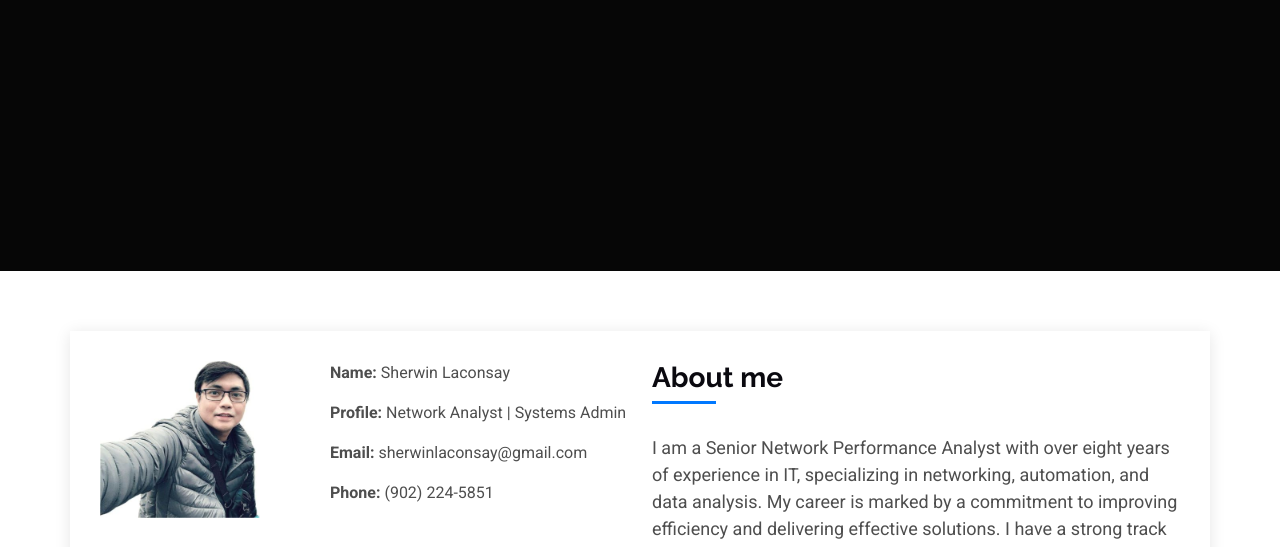
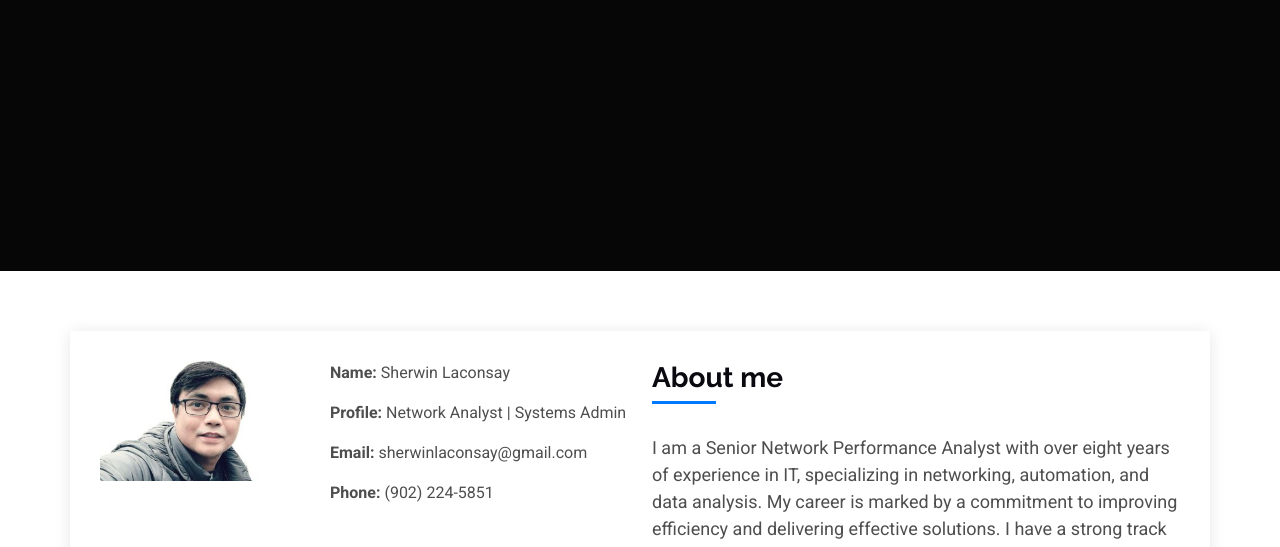
Before and after one commit to solaconsay/myportfolio, a plain HTML site: page index.html in a window 1280 px wide. Shown: the part 530-1077 px from the top of the page. Drawn offline with Linux system fonts and the light colour scheme.

Commit message:
updated profile picture

```diff
--- a/index.html
+++ b/index.html
@@ -91,7 +91,7 @@
 
             <div class="row justify-content-between gy-4">
               <div class="col-lg-4">
-                <img src="assets/img/profile-img.png" class="img-fluid" alt="">
+                <img src="assets/img/portfolio/profile-img2.png" class="img-fluid" alt="">
               </div>
               <div class="col-lg-7 about-info">
                 <p><strong>Name: </strong> <span>Sherwin Laconsay</span></p>
```
Also changed, not shown: assets/img/portfolio/profile-img2.png (added).
